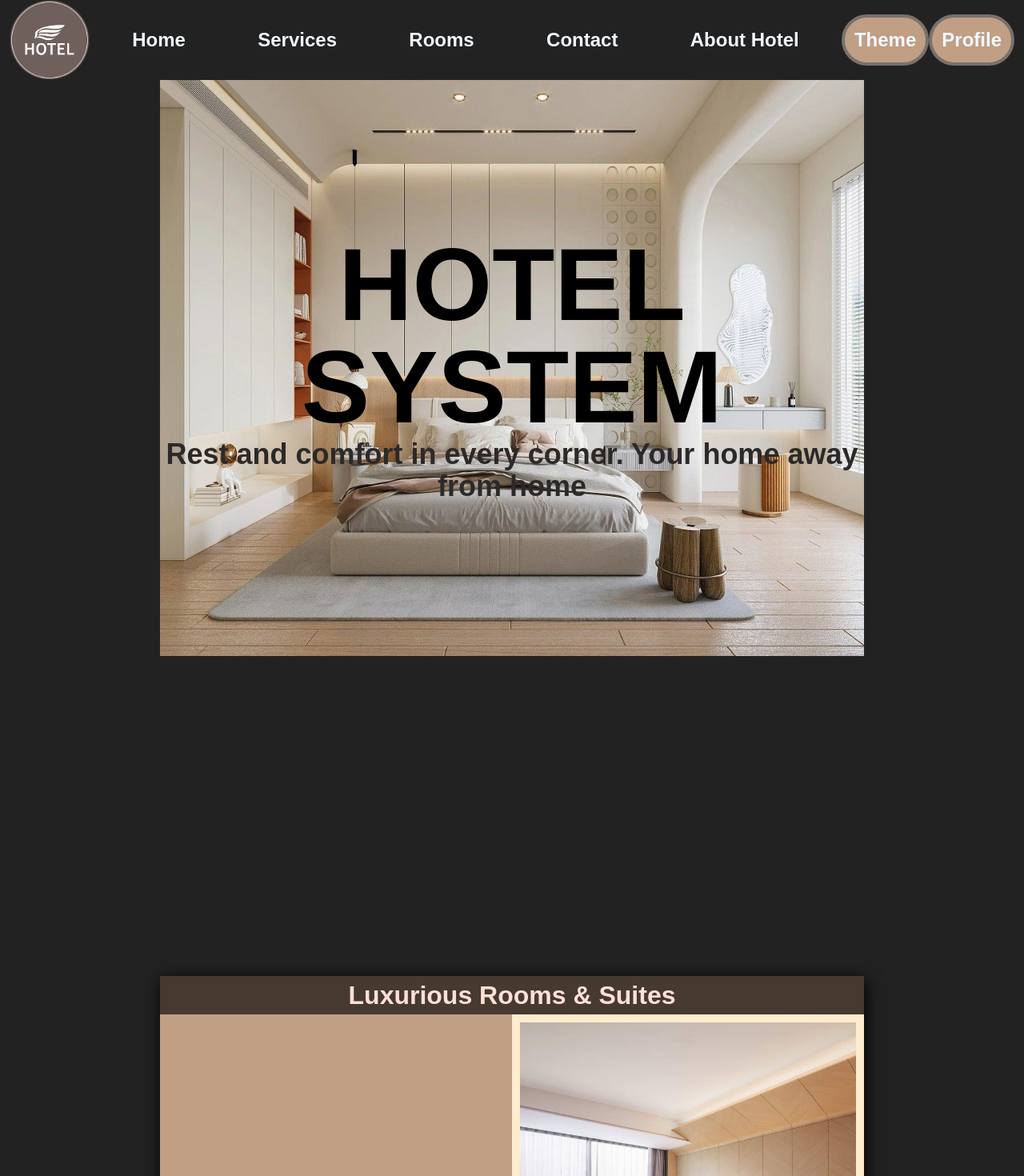
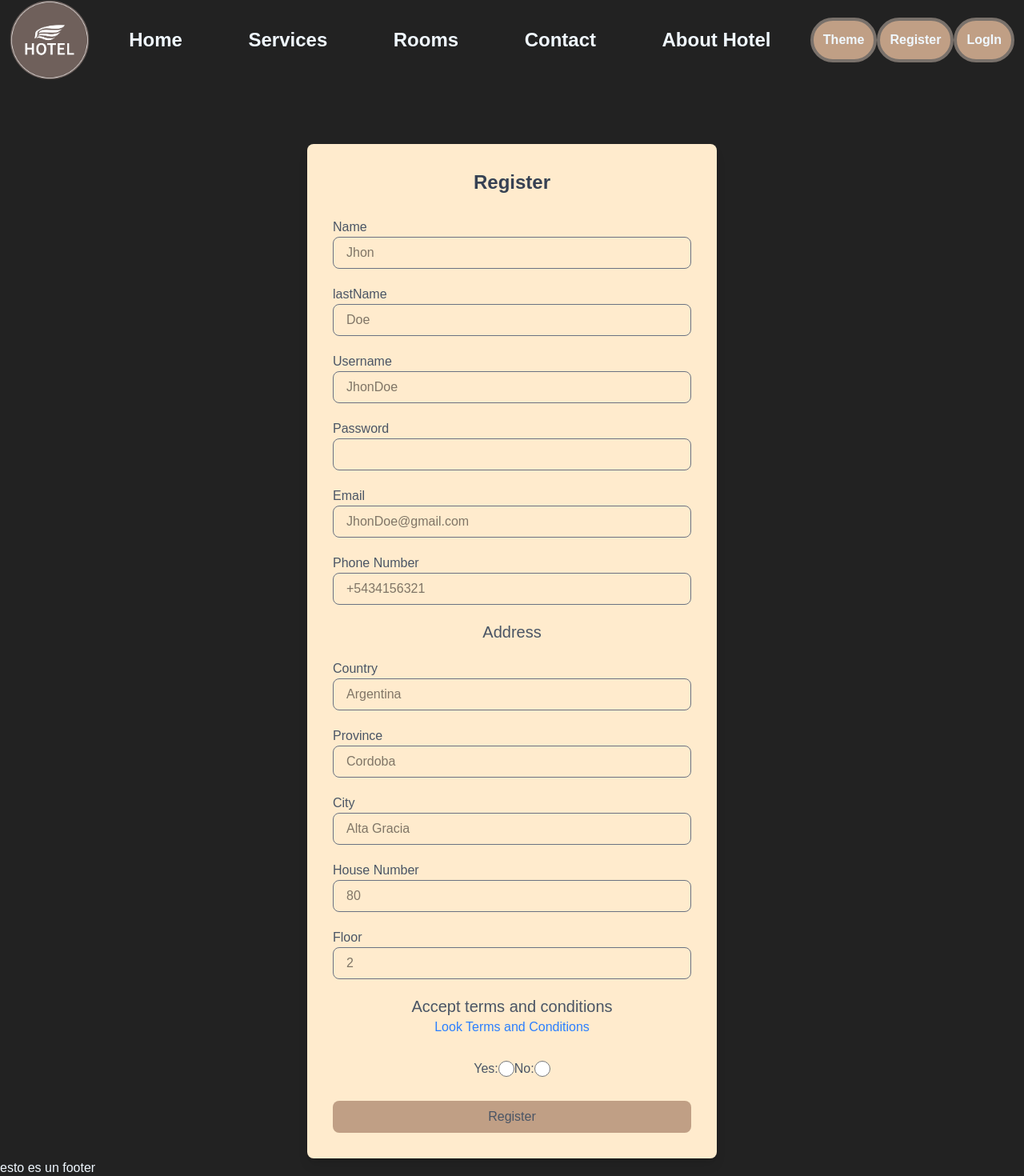
Before and after one commit to RUTMIR1/HotelFrontend, a React (Vite) app: page /register in a window 1280 px wide. Shown: the top 1470 px of the page at 80% size. Built offline with nearby package versions, Linux system fonts and the light colour scheme.

Commit message:
register-login

```diff
--- a/package.json
+++ b/package.json
@@ -13,6 +13,7 @@
     "@tailwindcss/vite": "^4.0.7",
     "react": "^19.0.0",
     "react-dom": "^19.0.0",
+    "react-router-dom": "^7.2.0",
     "tailwindcss": "^4.0.7"
   },
   "devDependencies": {
--- a/src/App.css
+++ b/src/App.css
@@ -16,7 +16,6 @@
 
 *{
     font-family:sans-serif;
-    font-weight: 900;
     box-sizing: border-box;
 }
 
--- a/src/App.tsx
+++ b/src/App.tsx
@@ -3,16 +3,25 @@ import './App.css'
 import Header from './components/headerComponent/Header'
 import Home from './components/homeComponent/Home'
 import Footer from './components/footerComponent/Footer'
+import { BrowserRouter, Route, Routes } from 'react-router-dom'
+import LogIn from './components/logInComponent/LogIn'
+import Register from './components/registerComponent/Register'
 
 function App():JSX.Element {
   return (
+    <BrowserRouter>
       <div className='light-theme' data-theme>
         <Header/>
         <main className='ml-50 mr-50 max-md:ml-0 max-md:mr-0 max-lg:ml-25 max-lg:mr-25' data-theme>
-        <Home/>
+          <Routes>
+            <Route path='/' element={<Home></Home>}></Route>
+            <Route path='/login' element={<LogIn></LogIn>}></Route>
+            <Route path='/register' element={<Register></Register>}></Route>
+          </Routes>
         </main>
         <Footer/>
       </div>
+    </BrowserRouter>
   )
 }
 
--- a/src/components/buttonComponent/Button.tsx
+++ b/src/components/buttonComponent/Button.tsx
@@ -8,7 +8,7 @@ export interface IButtonProps{
 
 function Button({children, onClick}:IButtonProps):JSX.Element{
     return (
-        <button className='border-4 border-stone-500 p-3 rounded-full w-auto' type='button' onClick={onClick}>
+        <button className='border-4 border-stone-500 p-3 rounded-full w-full text-base' type='button' onClick={onClick}>
             {children}
         </button>
     )
--- a/src/components/headerComponent/Header.tsx
+++ b/src/components/headerComponent/Header.tsx
@@ -1,10 +1,13 @@
 import { JSX } from "react"
+import { NavLink, useNavigate } from 'react-router-dom'
 import { useState, useEffect } from "react"
 import Button from "../buttonComponent/Button"
 import './Header.css'
 
 
 function Header():JSX.Element{
+
+    const navigate = useNavigate();
 
     const getUserTheme = ():string =>{
         const storedTheme:string | null = window.localStorage.getItem("theme");
@@ -27,14 +30,12 @@ function Header():JSX.Element{
     return (
         <>
         <header className="light-theme z-999 text-2xl p-3 h-25 flex justify-around items-center gap-2
-         text-center sticky top-0 right-0 left-0" data-theme>
-            <figure className="flex items-center w-25">
+         text-center sticky top-0 right-0 left-0 font-black" data-theme>
+            <figure className="flex items-center w-25 max-md:hidden">
                 <img className="" src="icon.png" alt="icon"/>
             </figure>
             <nav className="flex flex-auto items-center justify-around max-lg:hidden">
-                    <a className="item">
-                        Home
-                    </a>
+                    <NavLink className={'item'} to='/'>Home</NavLink>
                     <a className="item">
                         Services
                     </a>
@@ -48,16 +49,23 @@ function Header():JSX.Element{
                         About Hotel
                     </a>
             </nav>
-            <div className="flex">
-                <Button children={'Theme'} onClick={():void=>setIsMenuThemeOpen(!isMenuThemeOpen)}></Button>
-                <Button children={'Profile'} onClick={():void=> alert('This is a button')}></Button>
-                <div className={`absolute top-20 list text-sm border-2 border-stone-500
-                    ${isMenuThemeOpen ? '':'not-show'}`}>
-                    <span className="border-2 border-stone-500">Select Theme:</span>
-                    <ul>
-                        <li className="border-2 border-stone-500 option" onClick={():void =>setTheme('light')}>Light</li>
-                        <li className="border-2 border-stone-500 option" onClick={():void =>setTheme('dark')}>Dark</li>
-                    </ul>
+            <div className="flex flex-row justify-center max-md:w-auto">
+                <div className="relative">
+                    <Button children={'Theme'} onClick={():void=>setIsMenuThemeOpen(!isMenuThemeOpen)}></Button>
+                    <div className={`absolute top-15 left-0 list text-sm border-2 border-stone-500
+                        ${isMenuThemeOpen ? '':'not-show'}`}>
+                        <span>Select Theme:</span>
+                        <ul>
+                            <li className="border-1 border-stone-500 option" onClick={():void =>setTheme('light')}>Light</li>
+                            <li className="border-1 border-stone-500 option" onClick={():void =>setTheme('dark')}>Dark</li>
+                        </ul>
+                    </div>
+                </div>
+                <div>
+                    <Button children={'Register'} onClick={():void | Promise<void>=> navigate('/register')}></Button>
+                </div>
+                <div>
+                    <Button children={'LogIn'} onClick={():void | Promise<void>=> navigate('/login')}></Button>
                 </div>
             </div>
         </header>
--- /dev/null
+++ b/src/components/logInComponent/LogIn.css
@@ -0,0 +1,3 @@
+.form-style{
+    background-color: blanchedalmond;
+}
--- /dev/null
+++ b/src/components/logInComponent/LogIn.tsx
@@ -0,0 +1,46 @@
+import { JSX } from "react";
+import './LogIn.css'
+function LogIn():JSX.Element{
+    return (
+        <>
+           <div className="flex flex-col justify-start items-center min-h-screen">
+            <form className="form-style bg-white shadow-lg rounded-lg p-8 w-full max-w-lg mt-20">
+                <h2 className="text-2xl font-black text-center text-gray-700 mb-6">
+                Log In
+                </h2>
+                <div className="mb-4">
+                <label htmlFor="username" className="block text-gray-600 font-medium mb-1">
+                    Username
+                </label>
+                <input
+                    type="text"
+                    id="username"
+                    name="username"
+                    className="text-black w-full px-4 py-2 border border-gray-300 rounded-lg focus:outline-none focus:ring-2 focus:ring-blue-500"
+                    placeholder="John Doe"
+                />
+                </div>
+                <div className="mb-4">
+                <label htmlFor="password" className="block text-gray-600 font-medium mb-1">
+                    Password
+                </label>
+                <input
+                    type="password"
+                    id="password"
+                    name="password"
+                    className="w-full px-4 py-2 border border-gray-300 rounded-lg focus:outline-none focus:ring-2 focus:ring-blue-500"
+                />
+                </div>
+                <button
+                type="submit"
+                className="w-full text-stone-900 py-2 px-4 rounded-lg transition duration-300"
+                >
+                LogIn
+                </button>
+            </form>
+           </div>
+        </>
+    );
+}
+
+export default LogIn
--- /dev/null
+++ b/src/components/registerComponent/Register.css
@@ -0,0 +1,13 @@
+.form-style{
+    background-color: blanchedalmond;
+}
+
+.form-style input{
+    padding: 1rem;
+    height: 2.5rem;
+    color: black;
+}
+
+.form-style input:focus{
+    outline: auto rgb(0, 140, 255);
+}
--- /dev/null
+++ b/src/components/registerComponent/Register.tsx
@@ -0,0 +1,72 @@
+import { JSX } from "react";
+
+import './Register.css'
+function Register():JSX.Element{
+    return (
+        <>
+            <div className="text-gray-600 flex flex-col justify-start items-center text-black min-h-screen">
+                <form className="form-style bg-white w-auto max-w-lg shadow-lg p-8 rounded-lg w-full w-max-lg mt-20">
+                    <h2 className="text-2xl text-center font-black text-gray-700 mb-7">Register</h2>
+                    <div className="flex flex-col mt-5">
+                        <label htmlFor="name">Name</label>
+                        <input className="rounded-lg border border-gray-500" id="name" name="name" type="text" placeholder="Jhon"/>
+                    </div>
+                    <div className="flex flex-col mt-5">
+                        <label htmlFor="last-name">lastName</label>
+                        <input className="rounded-lg border border-gray-500" id="last-name" name="last-name" type="text" placeholder="Doe"/>
+                    </div>
+                    <div className="flex flex-col mt-5">
+                        <label htmlFor="username">Username</label>
+                        <input className="rounded-lg border border-gray-500" id="username" name="username" type="text" placeholder="JhonDoe"/>
+                    </div>
+                    <div className="flex flex-col mt-5">
+                        <label htmlFor="password">Password</label>
+                        <input className="rounded-lg border border-gray-500" id="password" name="password" type="password"/>
+                    </div>
+                    <div className="flex flex-col mt-5">
+                        <label htmlFor="email">Email</label>
+                        <input className="rounded-lg border border-gray-500" id="email" name="email" type="email" placeholder="JhonDoe@gmail.com"/>
+                    </div>
+                    <div className="flex flex-col mt-5">
+                        <label htmlFor="phone">Phone Number</label>
+                        <input className="rounded-lg border border-gray-500" id="phone" name="phone" type="text" placeholder="+5434156321"/>
+                    </div>
+                    <h3 className="text-xl text-center mt-5">Address</h3>
+                    <div className="flex flex-col mt-5">
+                        <label htmlFor="country">Country</label>
+                        <input className="rounded-lg border border-gray-500" id="country" name="country" type="text" placeholder="Argentina"/>
+                    </div>
+                    <div className="flex flex-col mt-5">
+                        <label htmlFor="province">Province</label>
+                        <input className="rounded-lg border border-gray-500" id="province" name="province" type="text" placeholder="Cordoba"/>
+                    </div>
+                    <div className="flex flex-col mt-5">
+                        <label htmlFor="city">City</label>
+                        <input className="rounded-lg border border-gray-500" id="city" name="city" type="text" placeholder="Alta Gracia"/>
+                    </div>
+                    <div className="flex flex-col mt-5">
+                        <label htmlFor="house-number">House Number</label>
+                        <input className="rounded-lg border border-gray-500" id="house-number" name="house-number" type="text" placeholder="80"/>
+                    </div>
+                    <div className="flex flex-col mt-5">
+                        <label htmlFor="floor">Floor</label>
+                        <input className="rounded-lg border border-gray-500" id="floor" name="floor" type="text" placeholder="2"/>
+                    </div>
+                    <h3 className="text-xl text-center mt-5">Accept terms and conditions</h3>
+                    <a className="text-blue-500 text-center block" href="">Look Terms and Conditions</a>
+                    <div className="flex justify-center items-center mt-5">
+                        <label htmlFor="accept">Yes:</label>
+                        <input className="cursor-pointer w-5" id="accept" name="ok" type="radio" value={'true'} />
+                        <label htmlFor="reject">No:</label>
+                        <input className="cursor-pointer w-5" id="reject" name="ok" type="radio" value={'false'}/>
+                    </div>
+                    <div className="flex flex-col mt-5">
+                        <button type="submit" className="rounded-lg py-2 wx-4 w-full transition duration 300">Register</button>
+                    </div>
+                </form>
+            </div>
+        </>
+    )
+}
+
+export default Register
```
Also changed, not shown: 1 other file (tests, documents, lock files or other folders). Lines whose indentation alone changed are shown as unchanged.
